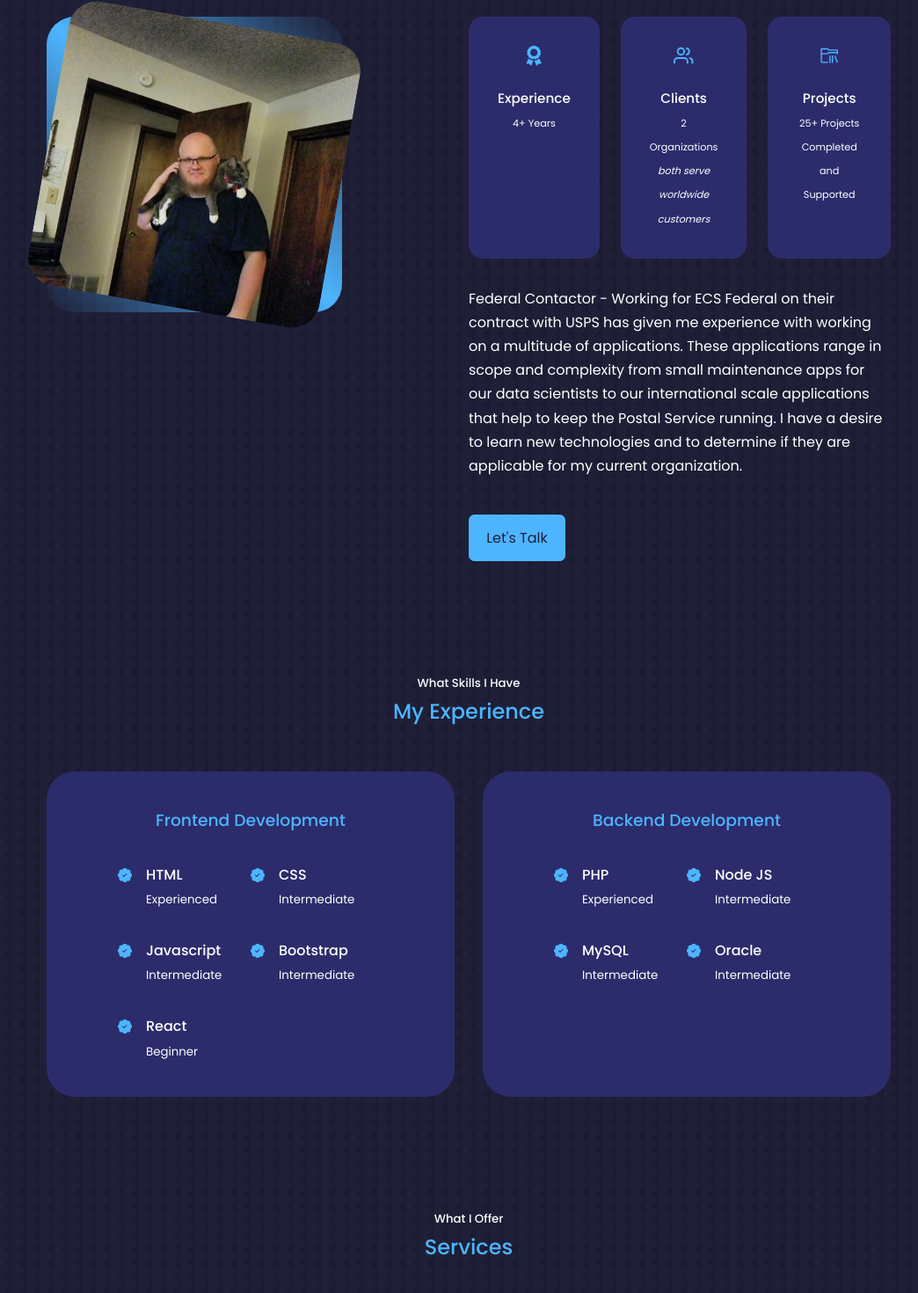
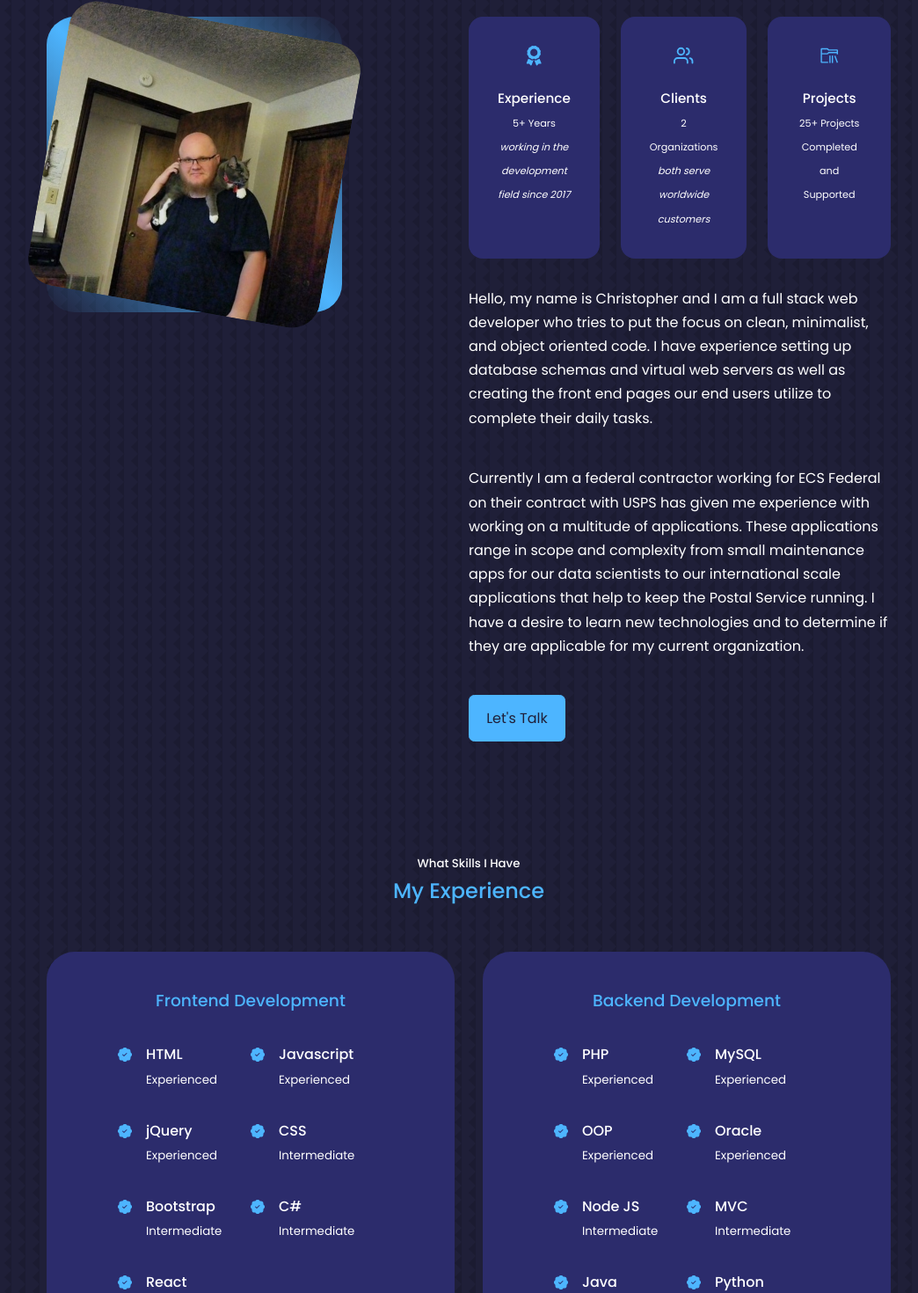
Before and after one commit to CJConley89/React-Portfolio-Website, a React (Create React App) app: page / in a window 1280 px wide. Shown: the part 1020-2490 px from the top of the page at 88% size, without its empty margins (107-1151 px from the left). Built offline with nearby package versions, Linux system fonts and the light colour scheme; the HTML template or start-up script is replaced by a standard one.

Commit message:
committing update to experiences listed

```diff
--- a/package.json
+++ b/package.json
@@ -1,7 +1,7 @@
 {
   "name": "react-portfolio-website",
   "homepage": "http://christopherjconley.com",
-  "version": "1.0.0",
+  "version": "1.0.1",
   "private": false,
   "dependencies": {
     "@testing-library/jest-dom": "^5.16.2",
--- a/src/components/about/About.jsx
+++ b/src/components/about/About.jsx
@@ -24,7 +24,8 @@ const About = () => {
             <article className='about__card'>
               <FaAward className='about__icon'/>
               <h5>Experience</h5>
-              <small>4+ Years</small>
+              <small>5+ Years</small>
+              <small><i><br></br> working in the development field since 2017</i></small>
             </article>
 
             <article className='about__card'>
@@ -43,7 +44,10 @@ const About = () => {
           </div>
 
           <p>
-            Federal Contactor - Working for ECS Federal on their contract with USPS has given me experience with working on a multitude of applications. These applications range in scope and complexity from  small maintenance apps for our data scientists to our international scale applications that help to keep the Postal Service running. I have a desire to learn new technologies and to determine if they are applicable for my current organization.
+            Hello, my name is Christopher and I am a full stack web developer who tries to put the focus on clean, minimalist, and object oriented code. I have experience setting up database schemas and virtual web servers as well as creating the front end pages our end users utilize to complete their daily tasks.
+          </p>
+          <p>
+            Currently I am a federal contractor working for ECS Federal on their contract with USPS has given me experience with working on a multitude of applications. These applications range in scope and complexity from  small maintenance apps for our data scientists to our international scale applications that help to keep the Postal Service running. I have a desire to learn new technologies and to determine if they are applicable for my current organization.
           </p>
 
           <a href='#contact' className='btn btn-primary'>Let's Talk</a>
--- a/src/components/experience/Experience.jsx
+++ b/src/components/experience/Experience.jsx
@@ -23,15 +23,23 @@ const Experience = () => {
             <article className='experience__details'>
               <BsPatchCheckFill className='experience__details-icon'/>
               <div>
-                <h4>CSS</h4>
-                <small className='text-light'>Intermediate</small>
+                <h4>Javascript</h4>
+                <small className='text-light'>Experienced</small>
               </div>
             </article>
 
             <article className='experience__details'>
               <BsPatchCheckFill className='experience__details-icon'/>
               <div>
-                <h4>Javascript</h4>
+                <h4>jQuery</h4>
+                <small className='text-light'>Experienced</small>
+              </div>
+            </article>
+
+            <article className='experience__details'>
+              <BsPatchCheckFill className='experience__details-icon'/>
+              <div>
+                <h4>CSS</h4>
                 <small className='text-light'>Intermediate</small>
               </div>
             </article>
@@ -47,11 +55,18 @@ const Experience = () => {
             <article className='experience__details'>
               <BsPatchCheckFill className='experience__details-icon'/>
               <div>
+                <h4>C#</h4>
+                <small className='text-light'>Intermediate</small>
+              </div>
+            </article>
+
+            <article className='experience__details'>
+              <BsPatchCheckFill className='experience__details-icon'/>
+              <div>
                 <h4>React</h4>
                 <small className='text-light'>Beginner</small>
               </div>
             </article>
-
           </div>
         </div>
 
@@ -70,6 +85,30 @@ const Experience = () => {
               <article className='experience__details'>
                 <BsPatchCheckFill className='experience__details-icon'/>
                 <div>
+                  <h4>MySQL</h4>
+                  <small className='text-light'>Experienced</small>
+                </div>
+              </article>
+
+              <article className='experience__details'>
+                <BsPatchCheckFill className='experience__details-icon'/>
+                <div>
+                  <h4>OOP</h4>
+                  <small className='text-light'>Experienced</small>
+                </div>
+              </article>
+
+              <article className='experience__details'>
+                <BsPatchCheckFill className='experience__details-icon'/>
+                <div>
+                  <h4>Oracle</h4>
+                  <small className='text-light'>Experienced</small>
+                </div>
+              </article>
+
+              <article className='experience__details'>
+                <BsPatchCheckFill className='experience__details-icon'/>
+                <div>
                   <h4>Node JS</h4>
                   <small className='text-light'>Intermediate</small>
                 </div>
@@ -78,7 +117,7 @@ const Experience = () => {
               <article className='experience__details'>
                 <BsPatchCheckFill className='experience__details-icon'/>
                 <div>
-                  <h4>MySQL</h4>
+                  <h4>MVC</h4>
                   <small className='text-light'>Intermediate</small>
                 </div>
               </article>
@@ -86,8 +125,16 @@ const Experience = () => {
               <article className='experience__details'>
                 <BsPatchCheckFill className='experience__details-icon'/>
                 <div>
-                  <h4>Oracle</h4>
+                  <h4>Java</h4>
                   <small className='text-light'>Intermediate</small>
+                </div>
+              </article>
+
+              <article className='experience__details'>
+                <BsPatchCheckFill className='experience__details-icon'/>
+                <div>
+                  <h4>Python</h4>
+                  <small className='text-light'>Beginner</small>
                 </div>
               </article>
             </div>
--- a/src/components/services/Services.jsx
+++ b/src/components/services/Services.jsx
@@ -41,7 +41,7 @@ const Services = () => {
             </li>
           </ul>
         </article>
-        {/*END OFWeb Development */}
+        {/*END OF Web Development */}
 
         <article className='service'>
           <div className="service__head">
```
